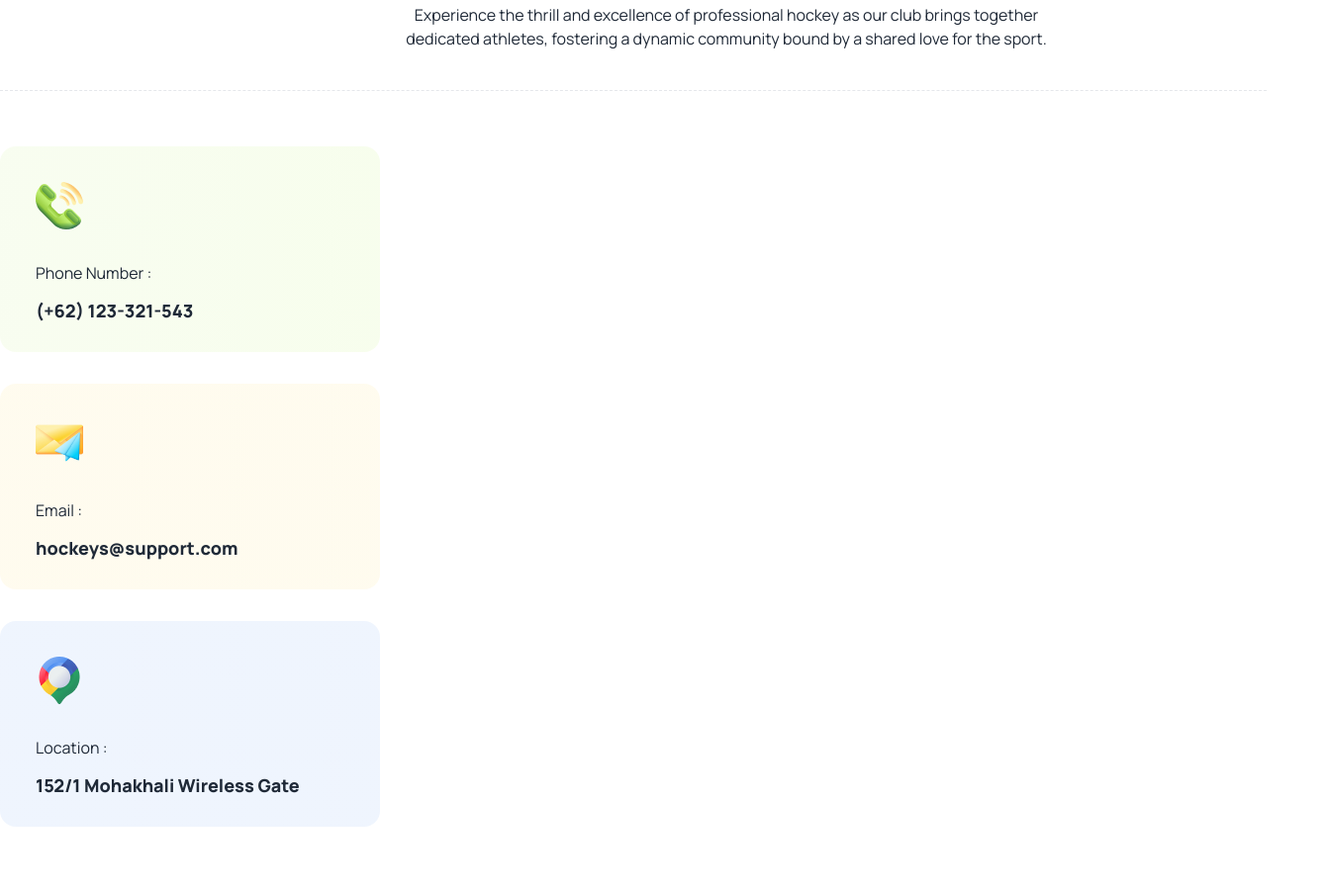
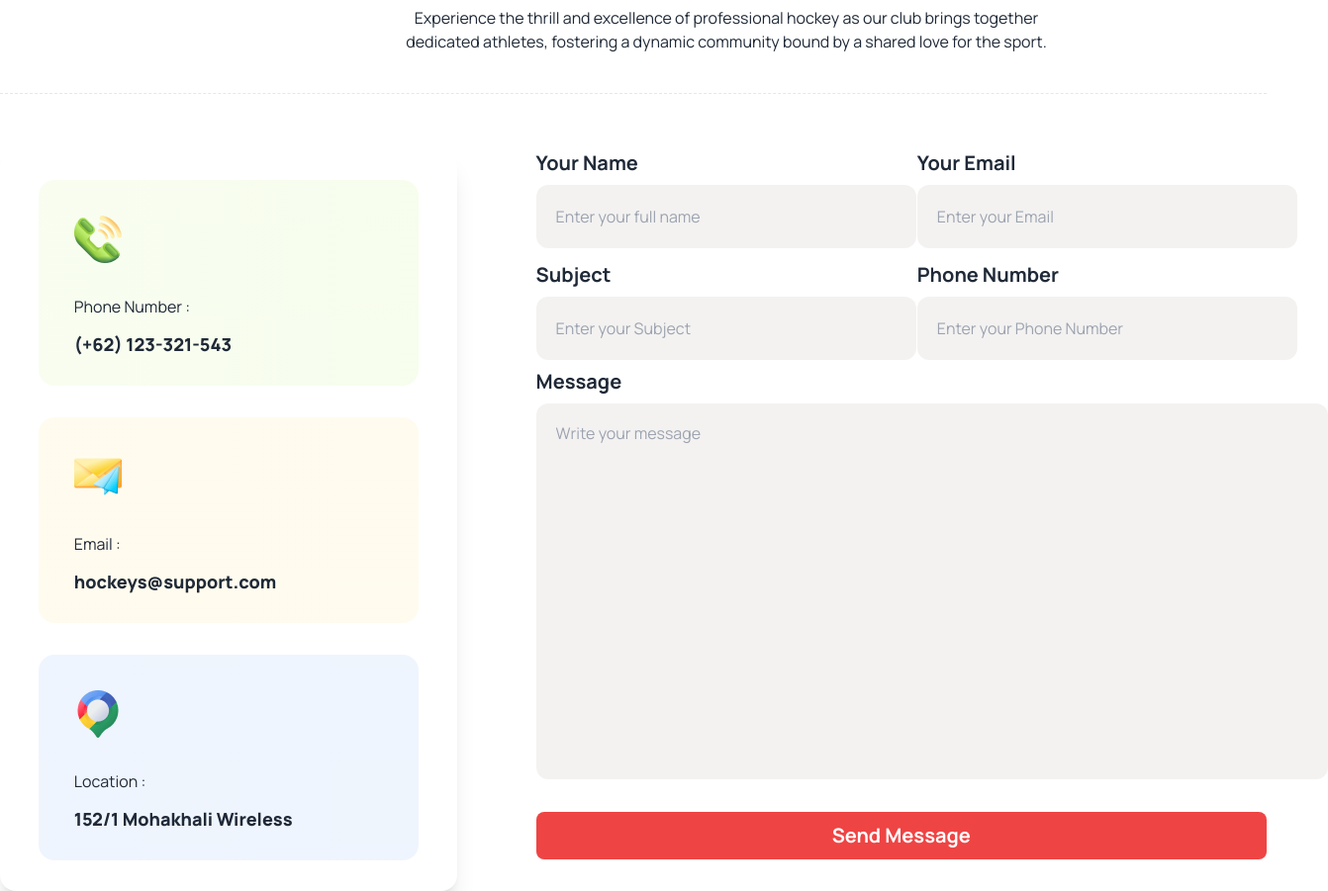
Before and after one commit to Muhammadifat/B9A3, a plain HTML site: page index.html in a window 1280 px wide. Shown: the part 4725-5626 px from the top of the page at 99% size, 1342 px wide, since content can reach past the window. Before the commit the page ends 5561 px from the top, so only its background shows below. Drawn offline with nearby package versions, Linux system fonts and the light colour scheme.

Commit message:
form section added

```diff
--- a/index.html
+++ b/index.html
@@ -472,10 +472,10 @@
 
 <section class="mt-12 flex flex-col lg:flex-row gap-x-8">
   <div>
-    <img class="w-[680px]" src="./Images/11.png" alt="">
+    <img class="w-[680px] lg:h-[467px]" src="./Images/11.png" alt="">
   </div>
 <!-- Questions  -->
-<div class="flex-col space-y-2 mt-4 lg:mt-auto">
+<div class="flex-col space-y-2 mt-4 lg:mt-auto lg:pr-28 ">
   <div class="collapse collapse-plus bg-base-200">
     <input type="radio" name="my-accordion-3" checked="checked" />
     <div class="collapse-title text-xl font-bold">
@@ -506,7 +506,7 @@
 
 
   <div class="collapse collapse-plus bg-base-200">
-    <input type="radio" name="my-accordion-3" checked="checked" />
+    <input type="radio" name="my-accordion-3" />
     <div class="collapse-title text-xl font-bold">
       Ski Touring
     </div>
@@ -550,9 +550,10 @@
  </section>
  <!-- address Or Form  -->
   <!-- address  -->
- <section class="mt-14">
+ <section class="mt-14 flex flex-col lg:flex-row gap-x-20">
+  <div class=" lg:w-[500px] h-[750px] rounded-2xl border-red-600 card bg-base-100 shadow-xl justify-center items-center">
   <div class="space-y-8">
-    <div class="bg-gradient-to-r from-[#bced6e1a] to-[#b3f14e1a] w-[335px] lg:w-96 h-52 rounded-2xl">
+    <div class="bg-gradient-to-r from-[#bced6e1a] to-[#b3f14e1a] ml-1 lg:ml-0 w-[300px] lg:w-96 h-52 rounded-2xl">
       <div class="ml-9">
       <img class="pt-9 mb-8" src="./Images/Group 1171275317.png" alt="">
       <p>Phone Number :</p>
@@ -560,7 +561,7 @@
       </div>
     </div>
 
-    <div class="bg-gradient-to-r from-[#fddb5f1a] to-[#fddb5f1a] w-[335px] lg:w-96 h-52 rounded-2xl">
+    <div class="bg-gradient-to-r from-[#fddb5f1a] to-[#fddb5f1a] ml-1 lg:ml-0 w-[300px] lg:w-96 h-52 rounded-2xl">
       <div class="ml-9">
       <img class="pt-9 mb-8" src="./Images/Group 1171275318.png" alt="">
       <p>Email :</p>
@@ -568,17 +569,48 @@
       </div>
     </div>
 
-    <div class="bg-gradient-to-r from-[#629cf31a] to-[#629cf31a] w-[335px] lg:w-96 h-52 rounded-2xl">
+    <div class="bg-gradient-to-r from-[#629cf31a] to-[#629cf31a] ml-1 lg:ml-0 w-[300px] lg:w-96 h-52 rounded-2xl">
       <div class="ml-9">
       <img class="pt-9 mb-8" src="./Images/Group 1171275321.png" alt="">
       <p>Location :</p>
-       <p class="text-lg font-extrabold mt-3">152/1 Mohakhali Wireless Gate</p>
+       <p class="text-lg font-extrabold mt-3">152/1 Mohakhali Wireless</p>
       </div>
     </div>
   </div>
+</div>
 
   <!-- from  -->
-  <div>
+  <div class="lg:grid grid-cols-1 lg:grid-cols-2 gap-x-8 mt-12 lg:mt-0">
+    <form class="lg:h-0">
+      <label class="space-y-2" for="name"> <span class="text-xl font-bold">Your Name</span> <br>
+        <input class="bg-[#8883731a] w-[335px] lg:w-96 h-16 rounded-xl px-5" type="text" id="name" placeholder="Enter your full name">
+      </label>
+      </form>
+
+      <form class="mt-5 lg:mt-0 lg:h-0">
+      <label class="space-y-2" for="email"> <span class="text-xl font-bold">Your Email</span> <br>
+        <input class="bg-[#8883731a] w-[335px] lg:w-96 h-16 rounded-xl px-5" type="text" id="Email" placeholder="Enter your Email">
+      </label>
+    </form>
+
+      <form class="mt-5 lg:mt-20 ">
+      <label class="space-y-2" for="Subject"> <span class="text-xl font-bold">Subject</span> <br>
+        <input class="bg-[#8883731a] w-[335px] lg:w-96 h-16 rounded-xl px-5" type="text" id="Subject" placeholder="Enter your Subject">
+      </label>
+    </form>
+
+      <form class="mt-5 lg:mt-20">
+      <label class="space-y-2" for="Phone Number"> <span class="text-xl font-bold">Phone Number</span> <br>
+        <input class="bg-[#8883731a] w-[335px] lg:w-96 h-16 rounded-xl px-5" type="text" id="Email" placeholder="Enter your Phone Number">
+      </label>
+    </form>
+      <form class="col-span-2 mt-5 lg:-mt-6">
+      <label class="space-y-2" for="Message"> <span class="text-xl font-bold">Message</span> <br>
+        <input class="bg-[#8883731a] w-[335px] lg:w-[800px]  h-[200px] lg:h-[380px] rounded-xl px-5 pb-36 lg:pb-80" type="text" id="Email" placeholder="Write your message">
+      </label>
+    </form>
+
+    <button class="btn btn-block col-span-2 text-xl font-bold text-white bg-red-500 hover:text-red-500 hover:bg-[#8883731a] border-none mt-5 lg:mt-0">Send Message</button>
 
   </div>
 
```
